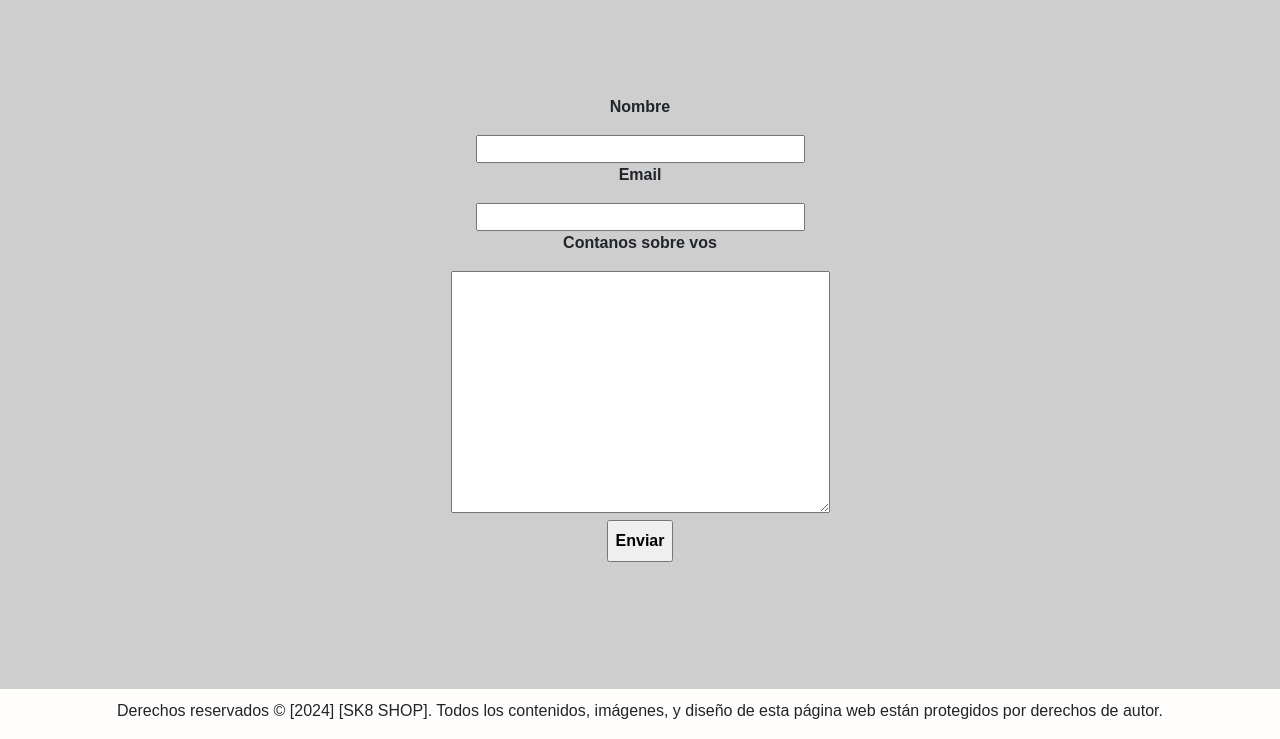
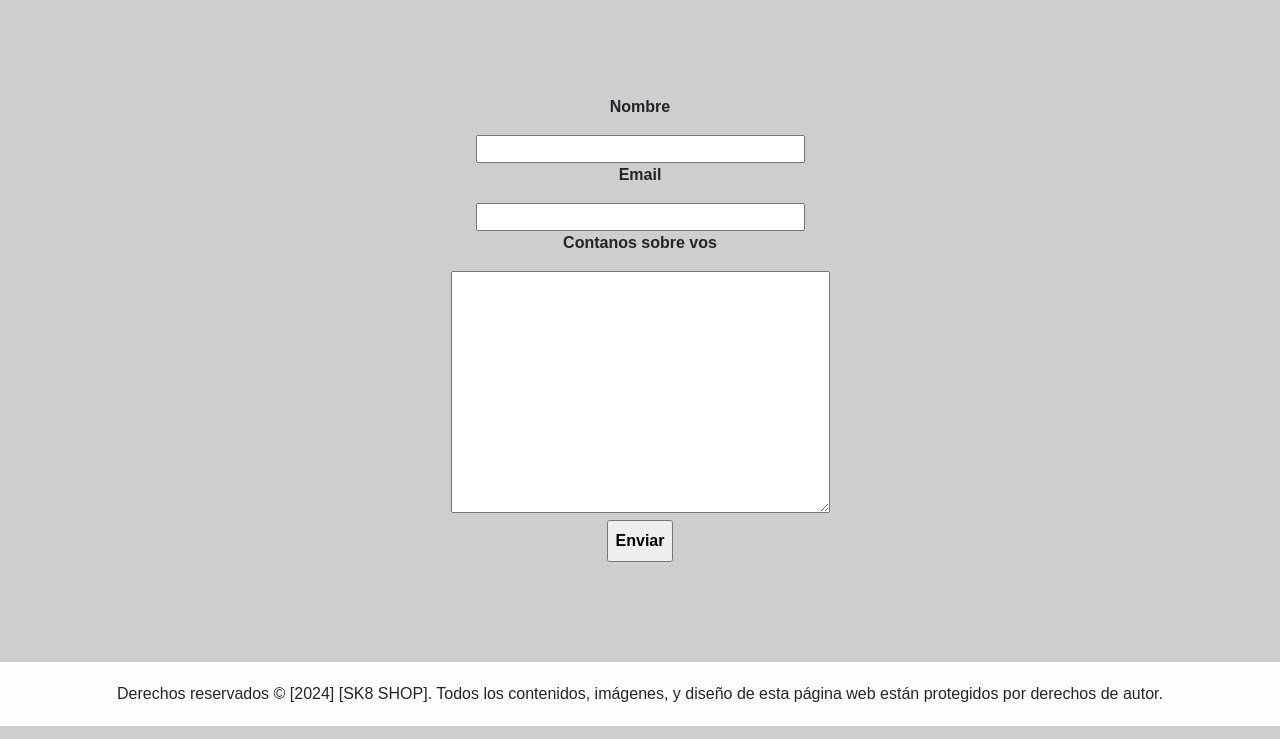
Before and after one commit to Gero0202/sk8-shop, a plain HTML site: page sections/contacto.html in a window 1280 px wide. Shown: the part 61-800 px from the top of the page. Drawn offline with nearby package versions, Linux system fonts and the light colour scheme.

Commit message:
cambios en el footer

```diff
--- a/css/style.css
+++ b/css/style.css
@@ -339,13 +339,13 @@ label{
 
 /*FOOTER*/
 
-footer{
+.piedepagina {
     text-align: center;
     background-color: rgb(255, 254, 253);
-    padding: 10px;
-    margin-top: auto;
-    height: 50px;
-
+    padding: 20px;
+    width: 100%;
+    position: absolute;
+    margin-bottom: auto;
 }
 
 
@@ -378,7 +378,7 @@ footer{
         flex-direction: column;
     }
 
-    footer{
+    .piedepagina{
         padding: 0px;
     }
 
@@ -408,7 +408,7 @@ footer{
         justify-content: center;
     }
 
-    footer{
+    .piedepagina{
         height: auto;
     }
 }
--- a/sections/contacto.html
+++ b/sections/contacto.html
@@ -65,8 +65,8 @@
 
       </main>
 
-      <footer class="footer-contacto">
-         <p>
+      <footer>
+         <p class="piedepagina">
            Derechos reservados © [2024] [SK8 SHOP]. Todos los contenidos, imágenes, y diseño de esta página web están protegidos por derechos de autor.
          </p>
        </footer>
```
Also changed, not shown: index.html (+1 -1 lines), sections/noticias.html (+1 -1 lines), sections/preguntasyrespuestas.html (+1 -1 lines), sections/productos.html (+1 -1 lines).
